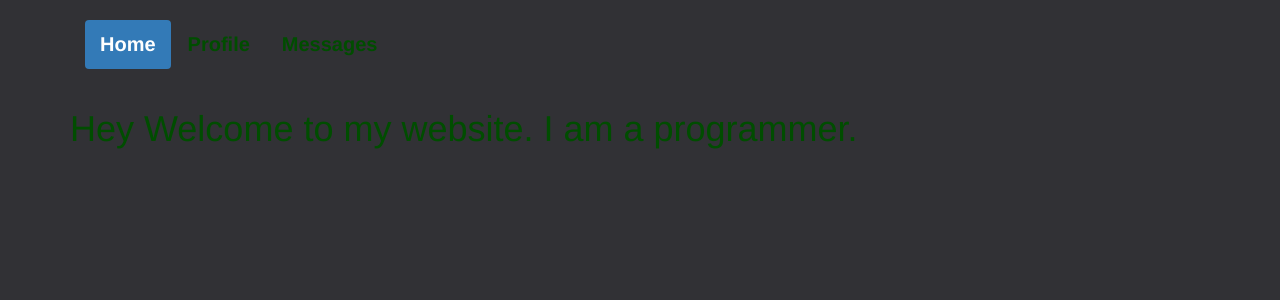
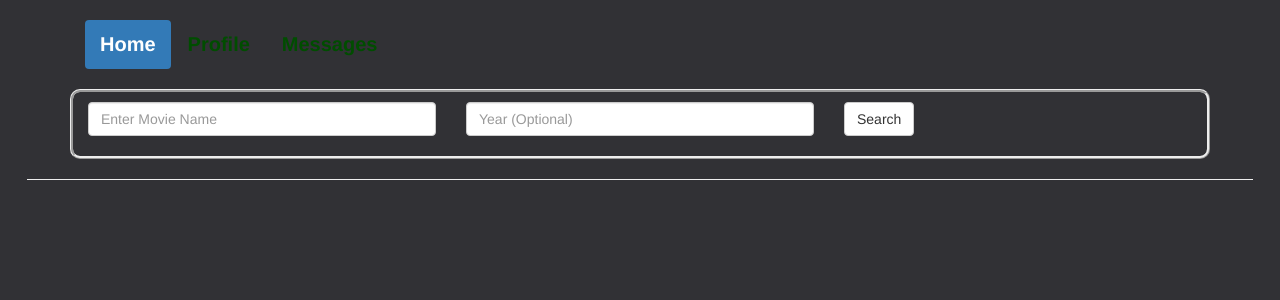
Before and after one commit to iojas/Django-Sample, a Django app: page /ojas/ in a window 1280 px wide. Shown: the top 300 px of the page. Run offline with Django 3.2, Linux system fonts and the light colour scheme; data that the repository does not hold is empty; some libraries are stand-ins or nearby versions.

Commit message:
Getting aall the movies Properly

```diff
--- a/ojas/templates/personal/header.html
+++ b/ojas/templates/personal/header.html
@@ -2,9 +2,10 @@
 <html lang="en">
 <head>
     <meta charset="UTF-8">
-    <title>Ojas Kale </title>
+    <title>OMDB</title>
     {% load staticfiles %}
-    <link rel="stylesheet" href="{% static 'css/bootstrap.min.css' %}" type="text/css"/>
+    <!--<link rel="stylesheet" href="{% static 'css/bootstrap.min.css' %}" type="text/css"/>-->
+    <link rel="stylesheet" href='https://maxcdn.bootstrapcdn.com/bootstrap/3.3.7/css/bootstrap.min.css' %}" type="text/css"/>
     <style>
 
     #footer {
@@ -15,7 +16,13 @@
 	    bottom:0;
 	    left:0;
     }
+    .search{
+        border-style: ridge;
+        border-radius: 10px;
+        height:70px;
+        padding-top: 10px;
 
+    }
     body{
         padding-bottom:60px;
         padding-top: 20px;
@@ -26,6 +33,31 @@
         font-weight: bold;
     }
     </style>
+
+    <script
+  src="https://code.jquery.com/jquery-3.1.1.min.js"
+  integrity="sha256-hVVnYaiADRTO2PzUGmuLJr8BLUSjGIZsDYGmIJLv2b8="
+  crossorigin="anonymous"></script>
+
+    <script type="text/javascript">
+        $(document).on('keyup','#submitMovie',function(e){
+            $.ajax({
+                type:'post',
+                url:'/ojas/',
+                data:{
+                    'name':$('#conf').val(),
+                    'csrfmiddlewaretoken':$('input[name=csrfmiddlewaretoken]').val()
+                },
+
+                datatype: 'json'
+                success: searcsucc
+            });
+        });
+    function searcsucc(data, textstatus, jqXHR){
+        console.log('ojas');
+    }
+    </script>
+
 </head>
 <body  style="background-color:#313135; color:#004d00">
 
--- a/ojas/templates/personal/home.html
+++ b/ojas/templates/personal/home.html
@@ -4,15 +4,32 @@
 <br>
 <div class="container">
 <div>
-    <h1>Hey Welcome to my website. I am a programmer.</h1>
+    <form method="POST" action="" id="submitMovie"> {% csrf_token %}
+        <div class="search">
+
+              <span class="col-md-4"><input placeholder="Enter Movie Name" type="text" class="form-control" id="conf" name="conf"></span>
+              <span class="col-md-4"><input placeholder="Year (Optional)" type="text" class="form-control" id="year" name="year"></span>
+              <span class="col-md-4"><button type="submit" class="btn btn-default" id="sub">Search</button></span>
+        </div>
+     </form>
+</div>
+</div>
+    <hr style="width:95%; padding-left:5px; padding-right:5px">
+
+<div class="container">
+    <div id="movieList">
+
     {% for movie in movies %}
         <div class="col-md-4">
+        <a href="http://www.omdbapi.com/?i={{movie.imdbID}}">
         <img style="height:300px; width:200px"  src="{{movie.Poster}}"/>
-        <h4><b> {{movie.Title}} <i>({{movie.Year}})</i></h4>
+        <h4><b> {{movie.Title}} <i>({{movie.Year}})</i></h4></a>
         </div>
 
     {% endfor %}
+
     <br>
+    </div>
 </div>
 </div>
 {% endblock %}
--- a/ojas/views.py
+++ b/ojas/views.py
@@ -1,17 +1,28 @@
 from django.shortcuts import render
 from django.http import HttpResponse
+from django.shortcuts import render_to_response
+
 import requests
 
 def index(req):
-    resp = requests.get('http://www.omdbapi.com/?s=harry potter')
+    if req.method == 'GET':
+        resp = requests.get('http://www.omdbapi.com/?s=harry potter&type=movie')
+        return render(req, 'personal/home.html', {'movies': resp.json()['Search']})
 
-    for x in resp.json()['Search']:
-        for k,v in x.iteritems():
-            print k+ " " +v
+    if req.method == 'POST':
 
+        mov = req.POST.get('conf')
+        print mov
+        if(mov):
+            string = 'http://www.omdbapi.com/?s='+mov+'&type=movie'
+            resp = requests.get(string)
+            print resp
+            if(resp.json()['Response']=='False'):
+                return render(req, 'personal/home.html', {'movies': ''})
+            else:
+                return render(req, 'personal/home.html', {'movies': resp.json()['Search']})
 
-
-    return render(req, 'personal/home.html',{'movies':resp.json()['Search']})
-
-
-# Create your views here.
+        else:
+            string = 'http://www.omdbapi.com/?s=spider&type=movie'
+            resp = requests.get(string)
+            return render(req, 'personal/home.html', {'movies': resp.json()['Search']})
```
